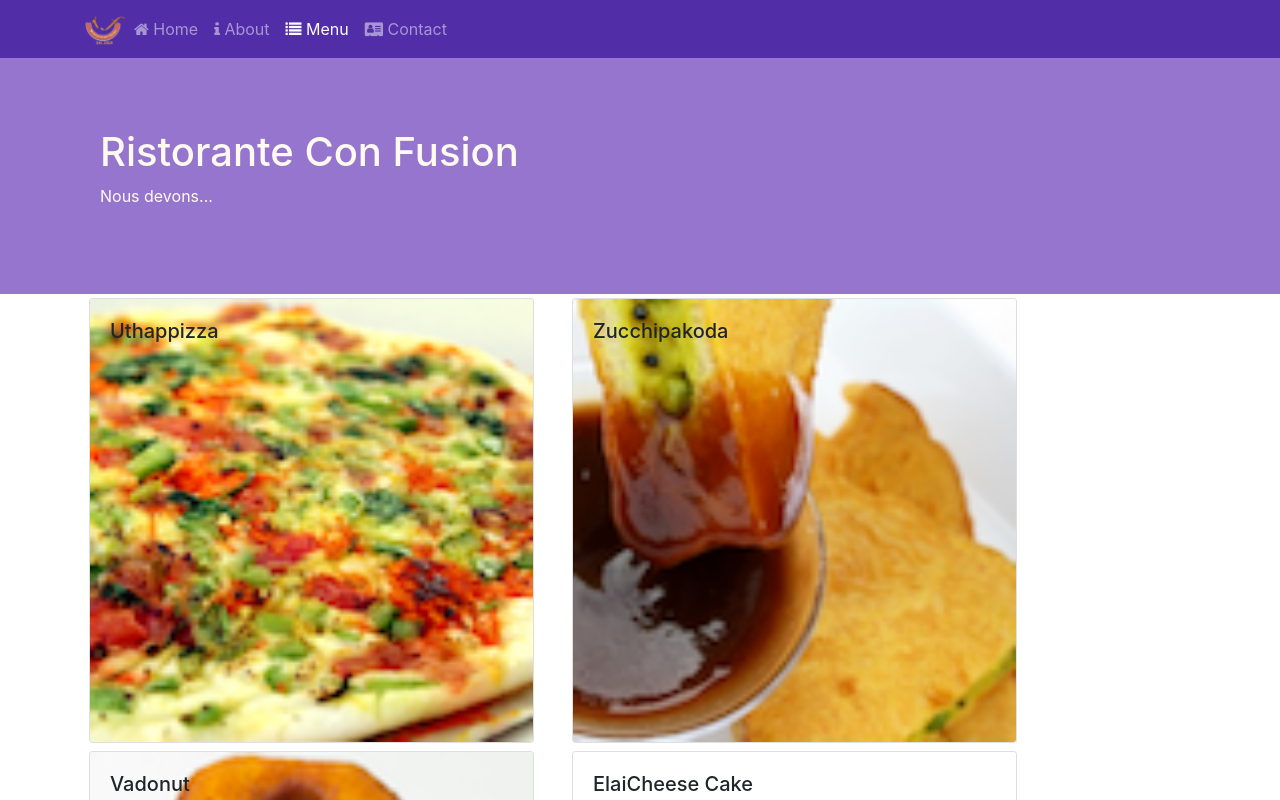
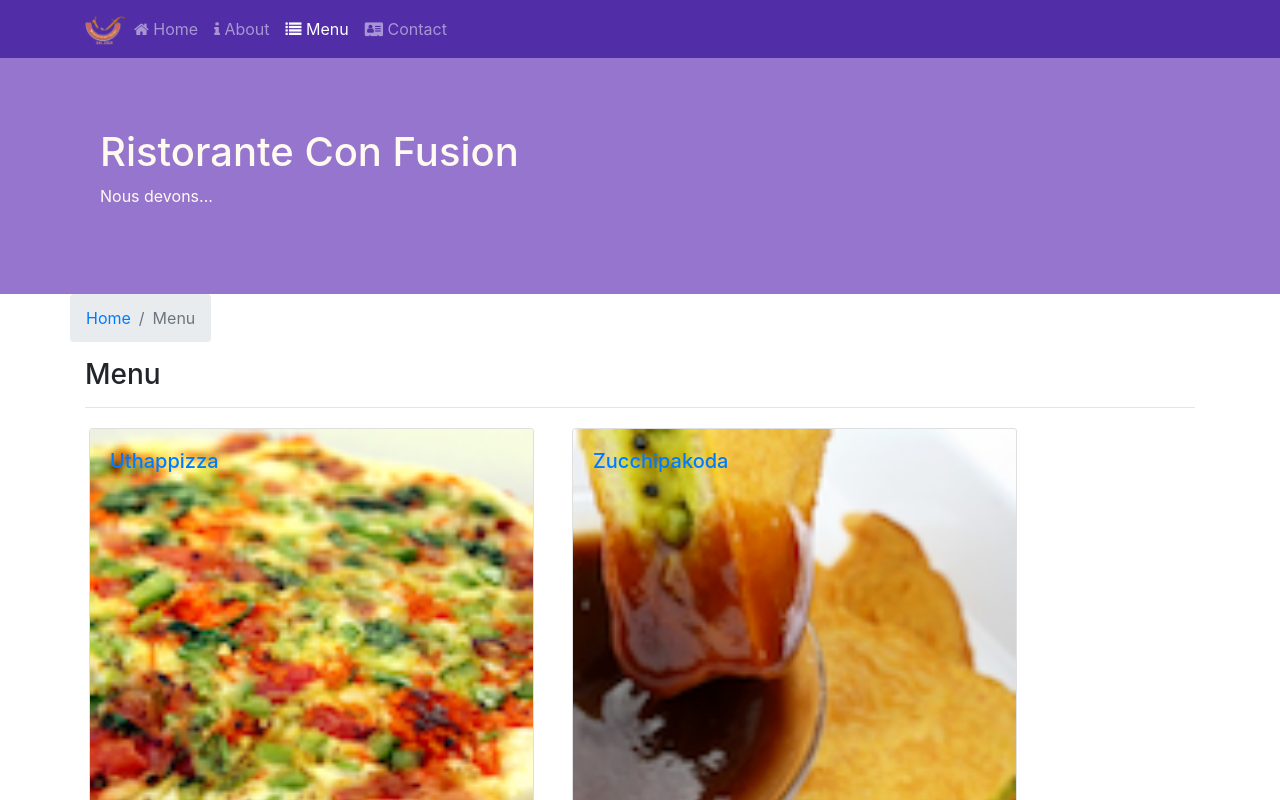
Before and after one commit to joeldevel/coursera_react_development, a React (Create React App) app in the folder react/week1/confusion/: page /menu in a window 1280 px wide. Shown: the top 800 px of the page. Built offline with nearby package versions, Linux system fonts and the light colour scheme.

Commit message:
Single page application part 2!

```diff
--- a/react/week1/confusion/src/components/ContactComponent.js
+++ b/react/week1/confusion/src/components/ContactComponent.js
@@ -1,7 +1,20 @@
 import React from 'react';
+import { Link } from 'react-router-dom';
+import {Breadcrumb, BreadcrumbItem} from 'reactstrap';
+
 function Contact(props) {
   return(
     <div className="container">
+      <div className="row">
+        <Breadcrumb>
+          <BreadcrumbItem><Link to ="/home">Home</Link></BreadcrumbItem>
+          <BreadcrumbItem active>contact</BreadcrumbItem>
+        </Breadcrumb>
+        <div className="col-12">
+          <h3>Contact</h3>
+          <hr />
+        </div>
+      </div>
       <div className="row row-content">
         <div className="col-12">
           <h3>
--- a/react/week1/confusion/src/components/DishdetailComponent.js
+++ b/react/week1/confusion/src/components/DishdetailComponent.js
@@ -1,10 +1,9 @@
 import React from 'react';
-import { Card, CardImg, CardText, CardBody,
-    CardTitle } from 'reactstrap';
+import { Link } from 'react-router-dom';
+import { Card, CardImg, CardImgOverlay,CardText, CardBody,
+    CardTitle, Breadcrumb, BreadcrumbItem } from 'reactstrap';
 
-
-function renderDish(dish) {
-  if( dish ) {
+function RenderDish({dish}) {
     return(
 
       <Card className="col-12 col-md-5 m-1">
@@ -16,10 +15,9 @@
       </Card>
 
     )
-  }
-  else return( <></>)
+  // else return( <></>)
 }
-function renderComments(comments) {
+function RenderComments({comments}) {
   if( comments ) {
     return(
       <div className="col-12 col-md-5 m-1">
@@ -44,13 +42,28 @@
 )
 }
 const DishDetail =( props )=> {
-
+  if( props) {
     return(
-      <div className="row">
-        { renderDish(props.dish)}
-        {renderComments(props.dish.comments)}
+      <div className="container">
+        <div className="row">
+          <Breadcrumb>
+            <BreadcrumbItem><Link to ="/home">Home</Link></BreadcrumbItem>
+            <BreadcrumbItem><Link to ="/menu">Menu</Link></BreadcrumbItem>
+            <BreadcrumbItem active>{props.dish.name}</BreadcrumbItem>
+          </Breadcrumb>
+          <div className="col-12">
+            <h3>{props.dish.name}</h3>
+            <hr />
+          </div>
+        </div>
+        <div className="row">
+          <RenderDish dish={ props.dish} />
+          <RenderComments  comments={ props.comments}/>
+        </div>
       </div>
     )
+
+  }
 
 }
 
--- a/react/week1/confusion/src/components/MainComponent.js
+++ b/react/week1/confusion/src/components/MainComponent.js
@@ -23,10 +23,16 @@
       comments: COMMENTS,
       leaders: LEADERS,
       promotions: PROMOTIONS
-    };
+    }
   }
 
   render() {
+    const DishWithId = ({match}) => {
+      return(
+        <DishDetail dish={this.state.dishes.filter((dish) => dish.id === parseInt(match.params.dishId,10))[0]}
+          comments={this.state.comments.filter((comment) => comment.dishId === parseInt(match.params.dishId,10))} />
+      );
+    };
     const HomePage = () => {
       return(
         <Home
@@ -36,17 +42,19 @@
           />
       );
     }
-    // const eldish= this.state.dishes.filter( dish=>dish.id===this.state.selectedDish)[0] || {};
-    // const HomePage = () =><Home/>;
+
     return (
       <div>
         <Header/>
+
           <Switch>
-            <Route path="/home" component={HomePage}/>
-            <Route exact path="/menu" component={()=><Menu dishes={this.state.dishes}/>}/>
-            <Route exact path="/contactus" component={Contact} />
+            <Route path="/home" component={ HomePage }/>
+            <Route exact path="/menu" component={ ()=><Menu dishes={this.state.dishes}/>}/>
+            <Route path="/menu/:dishId" component={ DishWithId }/>
+            <Route exact path="/contactus" component={ Contact } />
             <Redirect to="/home" />
           </Switch>
+
         <Footer />
       </div>
     );
--- a/react/week1/confusion/src/components/MenuComponent.js
+++ b/react/week1/confusion/src/components/MenuComponent.js
@@ -1,15 +1,19 @@
 import React from 'react';
+import { Link } from 'react-router-dom';
+
 import { Card, CardImg, CardImgOverlay,
-    CardTitle } from 'reactstrap';
+    CardTitle, Breadcrumb, BreadcrumbItem } from 'reactstrap';
 
     function RenderMenuItem ({dish, onClick}) {
+      // pass the id as parameter in the route
       return (
-            <Card
-                onClick={() => onClick(dish.id)}>
+        <Card>
+          <Link to={`/menu/${dish.id}`}>
             <CardImg width="100%" src={dish.image} alt={dish.name} />
             <CardImgOverlay>
                 <CardTitle>{dish.name}</CardTitle>
             </CardImgOverlay>
+          </Link>
         </Card>
         );
     }
@@ -19,13 +23,23 @@
         const menu = props.dishes.map((dish) => {
             return (
                 <div className="col-12 col-md-5 m-1"  key={dish.id}>
-                    <RenderMenuItem dish={dish} onClick={props.onClick} />
+                    <RenderMenuItem dish={dish}  />
                 </div>
             );
         });
 
         return (
             <div className="container">
+              <div className="row">
+                <Breadcrumb>
+                  <BreadcrumbItem><Link to ="/home">Home</Link></BreadcrumbItem>
+                  <BreadcrumbItem active>Menu</BreadcrumbItem>
+                </Breadcrumb>
+                <div className="col-12">
+                  <h3>Menu</h3>
+                  <hr />
+                </div>
+              </div>
               <div className="row">
                     {menu}
               </div>
```
Lines whose indentation alone changed are shown as unchanged.
